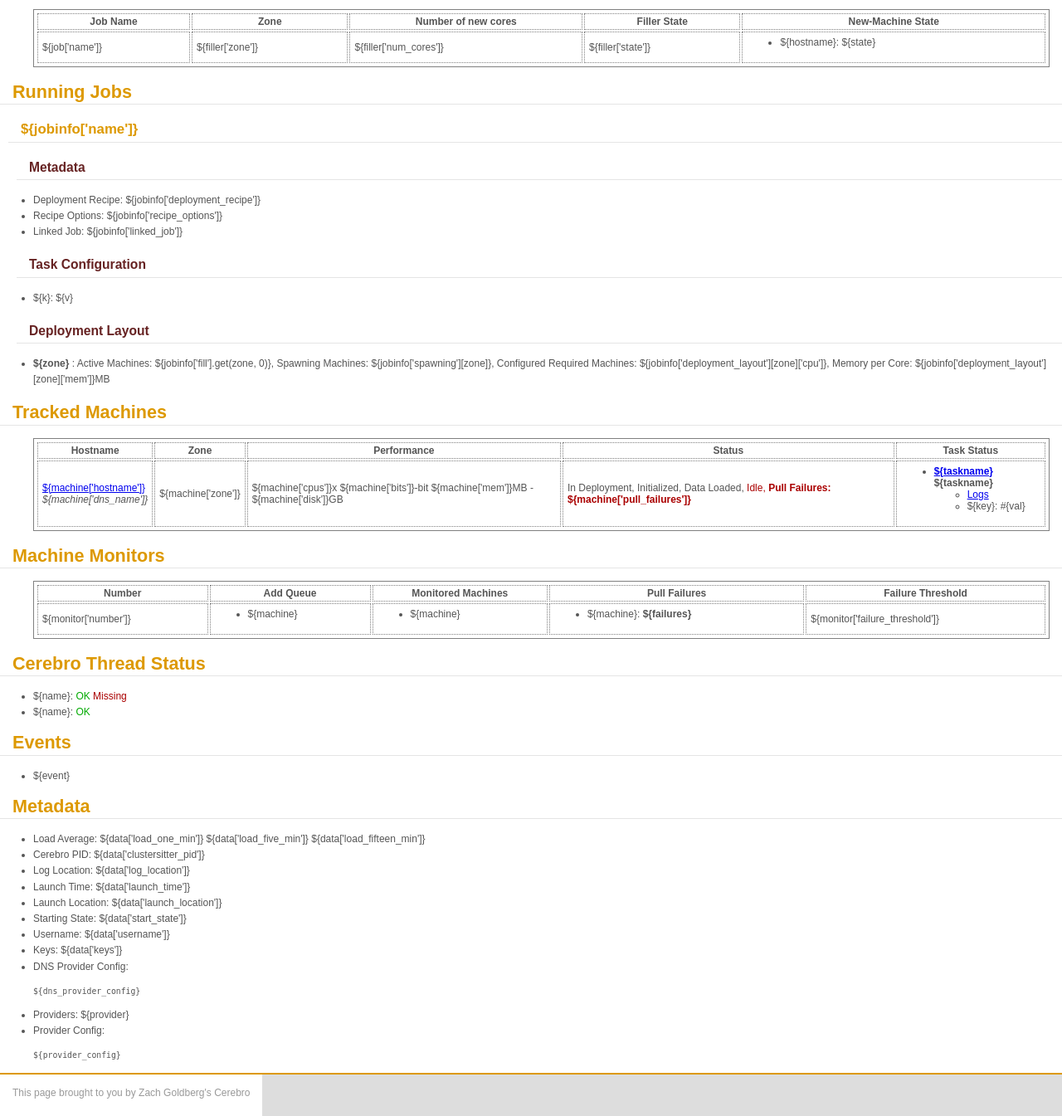
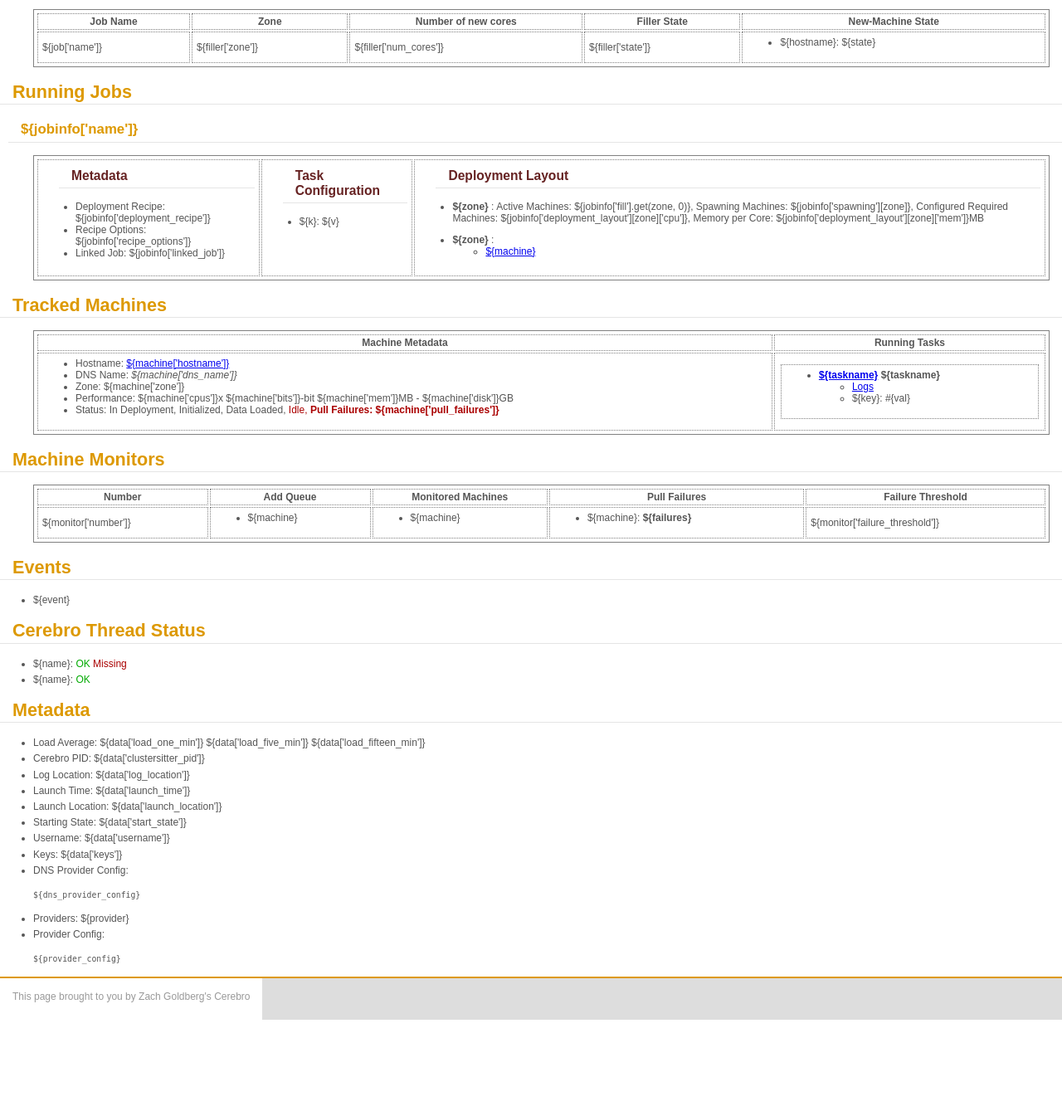
Before and after one commit to ZachGoldberg/Cerebro, a Python web app: template templates/cluster_overview.html in a window 1280 px wide. Shown: the part 151-1496 px from the top of the page at 83% size. After the commit the page ends 1380 px from the top, so only its background shows below. Run offline with Jinja, Linux system fonts and the light colour scheme; the template is opened without the code that fills it, so the values that code supplies are empty.

Commit message:
TODO and UI updates

```diff
--- a/src/clustersitter/clusterstats.py
+++ b/src/clustersitter/clusterstats.py
@@ -57,6 +57,7 @@ class ClusterStats(StatsCollector):
 
             for machine in monitor.monitored_machines:
                 machine_data = {}
+                machine_data['obj'] = machine
                 machine_data['zone'] = machine.config.shared_fate_zone
                 machine_data['bits'] = machine.config.bits
                 machine_data['cpus'] = machine.config.cpus
@@ -121,6 +122,8 @@ class ClusterStats(StatsCollector):
 
             job_data['fillers'] = fillers
             job_data['fill'] = state.job_fill.get(job.name, {})
+            job_data['fill_machines'] = state.job_fill_machines.get(
+                job.name, {})
             job_data['spawning'] = job.currently_spawning
             jobs.append(job_data)
 
--- a/templates/cluster_overview.html
+++ b/templates/cluster_overview.html
@@ -316,6 +316,10 @@ th
     <h2>Running Jobs</h2>
     <?py for jobinfo in data['jobs']: ?>
     <h3>${jobinfo['name']}</h3>
+    <p>
+      <table>
+        <tr>
+          <td valign='top'>
             <h4> Metadata </h4>
             <p>
               <ul>
@@ -330,6 +334,8 @@ th
                 </li>
               </ul>
             </p>
+          </td>
+          <td valign='top'>
             <h4> Task Configuration </h4>
             <p>
               <ul>
@@ -338,6 +344,8 @@ th
                 <?py #endfor ?>
               </ul>
             </p>
+          </td>
+          <td valign='top'>
             <h4> Deployment Layout </h4>
             <p>
               <ul>
@@ -351,41 +359,58 @@ th
                 </li>
                 <?py #endfor ?>
               </ul>
+              <ul>
+                <?py for zone in jobinfo['deployment_layout']: ?>
+                <li><b> ${zone} </b>:
+                  <ul>
+                    <?py for machine in jobinfo['fill_machines'].get(zone, []): ?>
+                    <li>
+                      <a href="#${machine}">${machine}</a>
+                    </li>
+                    <?py #endfor ?>
+                  </ul>
+                </li>
+                <?py #endfor ?>
+              </ul>
             <p>
+          </td>
+        </tr>
+      </table>
+    </p>
     <?py #endfor ?>
     <h2>Tracked Machines</h2>
     <p>
     <table>
       <tr>
         <th>
-          Hostname
+          Machine Metadata
         </th>
         <th>
-          Zone
-        </th>
-        <th>
-          Performance
-        </th>
-        <th>
-          Status
-        </th>
-        <th>
-          Task Status
+          Running Tasks
         </th>
       </tr>
     <?py for machine in data['machines']: ?>
       <tr>
-        <td>
+        <td valign='top'>
+          <ul>
+            <li>
+              Hostname:
               <a href='${machine['url']}'>${machine['hostname']}</a>
-          <br>
-          <i>${machine['dns_name']}</i>
-        </td>
-        <td> ${machine['zone']} </td>
-        <td> ${machine['cpus']}x
+              <a name='${machine['obj']}'>
+            </li>
+            <li>
+              DNS Name:          <i>${machine['dns_name']}</i>
+            </li>
+            <li>
+              Zone: ${machine['zone']}
+            </li>
+            <li>
+              Performance: ${machine['cpus']}x
           ${machine['bits']}-bit ${machine['mem']}MB -
           ${machine['disk']}GB
-        </td>
-        <td>
+              </li>
+            <li>
+              Status:
               <?py if machine['is_in_deployment']: ?>
               In Deployment,
               <?py #endif ?>
@@ -401,10 +426,15 @@ th
               <?py if machine['pull_failures']: ?>
               <font color='#A00'><b>Pull Failures: ${machine['pull_failures']}</b></font>
               <?py #endif ?>
+            </li>
+          </ul>
         </td>
         <td>
+          <table style="border: 0px; padding: 0px">
+            <tr>
+            <?py for taskname, task in machine['tasks'].items(): ?>
+            <td valign='top'>
               <ul>
-          <?py for taskname, task in machine['tasks'].items(): ?>
                 <li>
                   <?py if 'stats_page' in task: ?>
                   <b><a href='${task['stats_page']}'>${taskname}</a></b>
@@ -422,8 +452,10 @@ th
                     <?py #endfor ?>
                   </ul>
                 </li>
+              </ul>
               <?py #endfor ?>
-          </ul>
+            </tr>
+          </table>
         </td>
       </tr>
     <?py #endfor ?>
@@ -478,6 +510,12 @@ th
         <?py #endfor ?>
       </table>
     </p>
+    <h2>Events</h2>
+    <ul>
+    <?py for event in data['events']: ?>
+    <li>${event}</li>
+    <?py #endfor ?>
+    </ul>
     <h2>Cerebro Thread Status</h2>
     <ul>
       <?py for name in data['std_threads']: ?>
@@ -494,12 +532,6 @@ th
       <li>
         ${name}: <font color='#0A0'>OK</font>
       </li>
-      <?py #endfor ?>
-    </ul>
-    <h2>Events</h2>
-    <ul>
-    <?py for event in data['events']: ?>
-    <li>${event}</li>
       <?py #endfor ?>
     </ul>
     <h2>Metadata</h2>
```
Also changed, not shown: 1 other file. Lines whose indentation alone changed are shown as unchanged.
